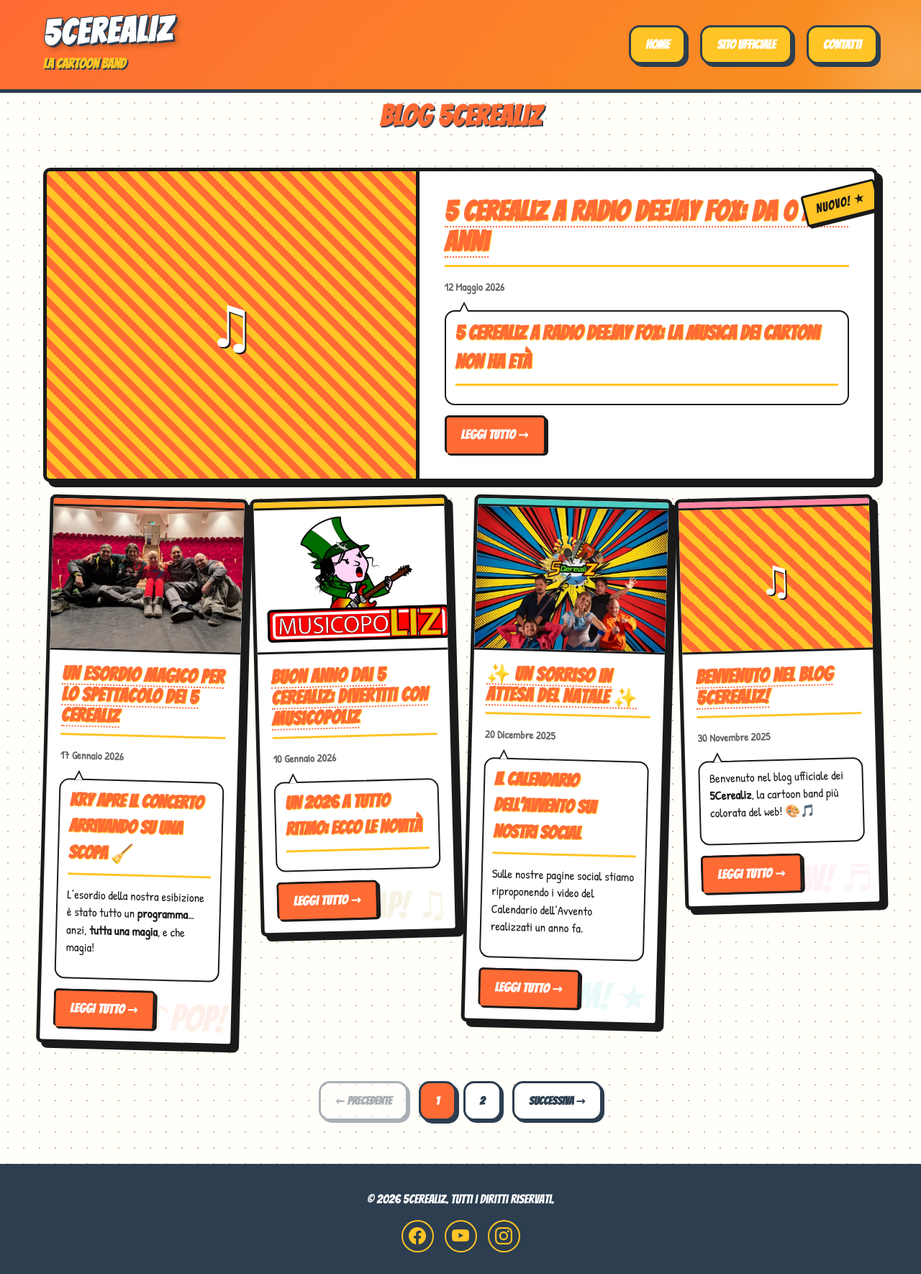
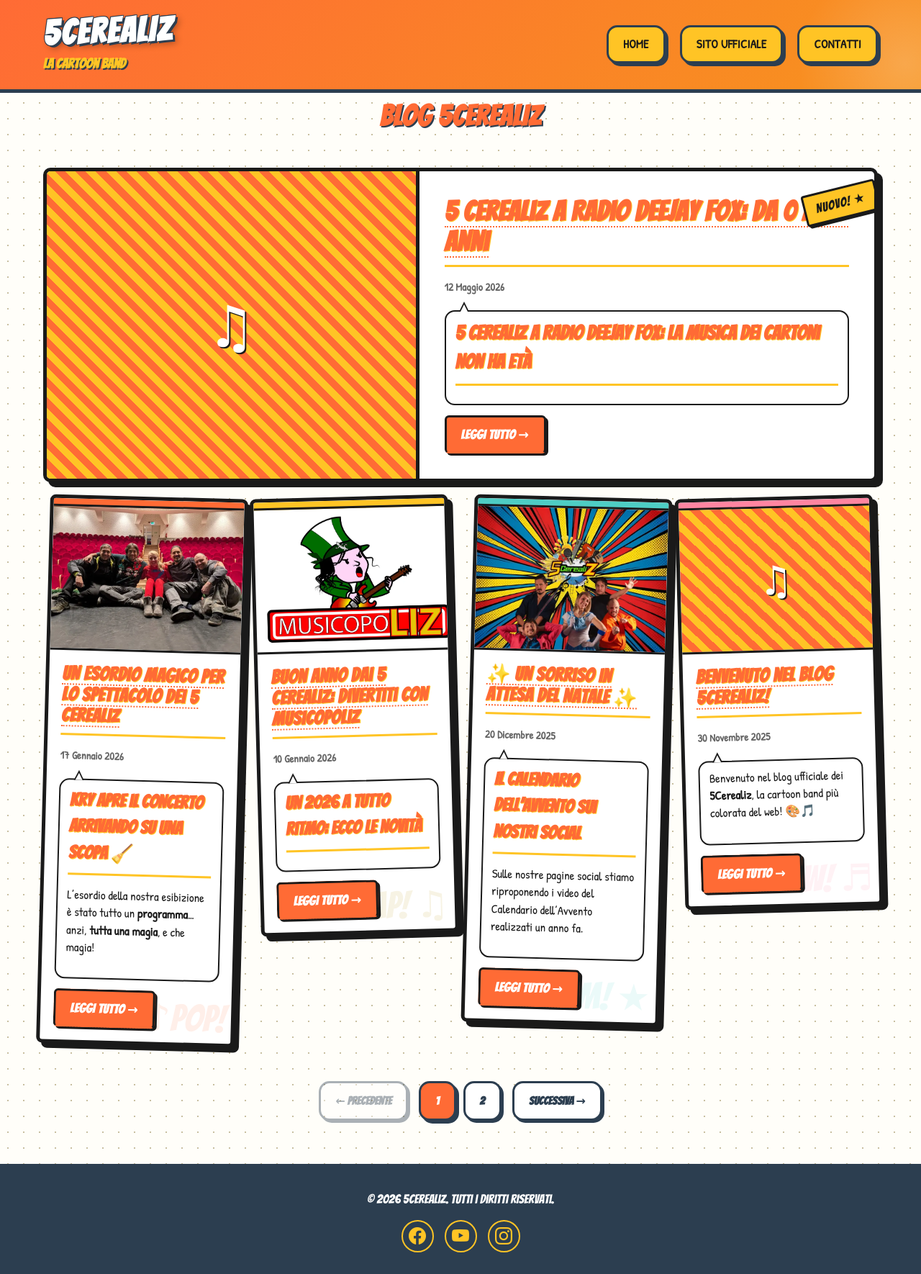
Before and after one commit to thelizberries/blog-5cerealiz, a Jekyll site: the page built from index.html, in a window 1280 px wide. Shown: the whole page at 72% size. Built offline with Jekyll 4.4.1, drawn with Linux system fonts in a browser that asks for light colours; the list of posts is cut into pages by our own code.

Commit message:
Update site navigation and post title styles for improved readability and aesthetics

```diff
--- a/assets/css/5cerealiz-blog.css
+++ b/assets/css/5cerealiz-blog.css
@@ -113,10 +113,10 @@
 }
 
 .site-nav a {
-    font-family: var(--font-heading);
-    font-size: 1.1em;
-    font-weight: bold;
-    color: white;
+    font-family: var(--font-handwriting);
+    font-size: 1.05em;
+    font-weight: 700;
+    color: #1a1a1a;
     text-decoration: none;
     padding: 10px 20px;
     background-color: var(--accent-color);
@@ -125,12 +125,14 @@
     box-shadow: var(--shadow-cartoon);
     transition: all 0.2s ease;
     text-transform: uppercase;
+    letter-spacing: 0.3px;
 }
 
 .site-nav a:hover {
     transform: translate(-2px, -2px);
     box-shadow: var(--shadow-hover);
     background-color: #FFD54F;
+    color: #1a1a1a;
 }
 
 .site-nav a:active {
@@ -312,13 +314,13 @@
 }
 
 .post-title a {
-    color: var(--primary-color);
+    color: #BD3D00;
     text-decoration: none;
     transition: color 0.2s ease;
 }
 
 .post-title a:hover {
-    color: var(--secondary-color);
+    color: #963000;
 }
 
 .post-meta {
@@ -485,9 +487,9 @@
 .post-header .post-title {
     font-family: var(--font-heading);
     font-size: 2.5em;
-    color: var(--primary-color);
+    color: #BD3D00;
     margin-bottom: 15px;
-    text-shadow: 2px 2px 0 var(--accent-color);
+    text-shadow: 1px 1px 0 rgba(0, 0, 0, 0.15);
     line-height: 1.2;
 }
 
```
